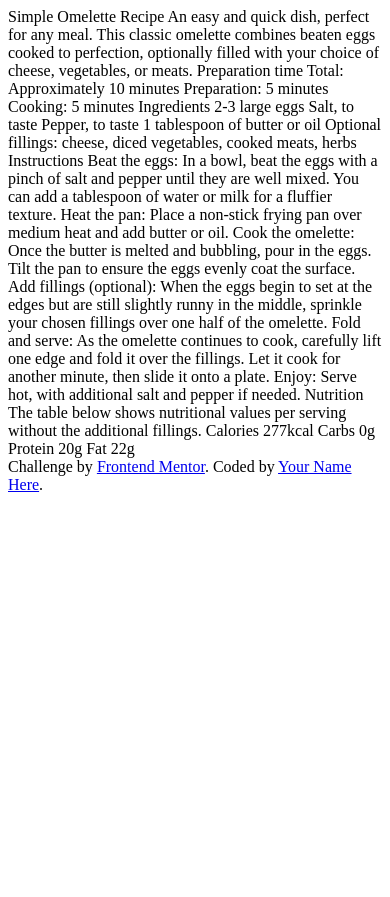
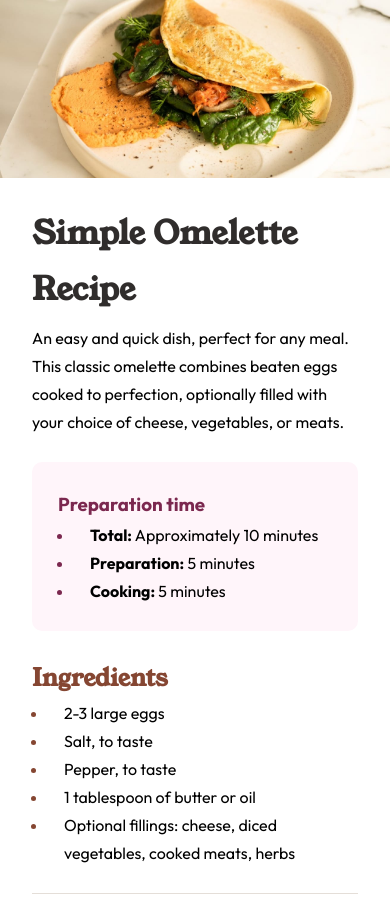
Before and after one commit to curricle/Recipe-Page, a plain HTML site: page index.html in a window 390 px wide. Shown: the top 897 px of the page. Before the commit the page ends 844 px from the top, so only its background shows below. Drawn offline with Linux system fonts and the light colour scheme.

Commit message:
Solution

```diff
--- a/index.html
+++ b/index.html
@@ -8,67 +8,92 @@
 
   <title>Frontend Mentor | Recipe page</title>
 
-  <link rel="stylesheet" src="styles.css">
+  <link rel="stylesheet" href="styles.css">
 
 </head>
 <body>
 
-  Simple Omelette Recipe
+  <main id="recipe">
 
-  An easy and quick dish, perfect for any meal. This classic omelette combines beaten eggs cooked
-  to perfection, optionally filled with your choice of cheese, vegetables, or meats.
+    <header>
+      <img id="header-image" src="assets/images/image-omelette.jpeg" alt="Omelette with vegetables"/>
+      <h1>Simple Omelette Recipe</h1>
+    </header>
 
-  Preparation time
+      <p>An easy and quick dish, perfect for any meal. This classic omelette combines beaten eggs cooked
+      to perfection, optionally filled with your choice of cheese, vegetables, or meats.</p>
 
-  Total: Approximately 10 minutes
-  Preparation: 5 minutes
-  Cooking: 5 minutes
+      <div id="prep-time">
+        <h3>Preparation time</h3>
+        <ul>
+          <li><span class="list-start">Total:</span> Approximately 10 minutes</li>
+          <li><span class="list-start">Preparation:</span> 5 minutes</li>
+          <li><span class="list-start">Cooking:</span> 5 minutes</li>
+        </ul>
+      </div>
 
-  Ingredients
+      <section>
+        <h2>Ingredients</h2>
 
-  2-3 large eggs
-  Salt, to taste
-  Pepper, to taste
-  1 tablespoon of butter or oil
-  Optional fillings: cheese, diced vegetables, cooked meats, herbs
+      <ul>
+        <li>2-3 large eggs</li>
+        <li>Salt, to taste</li>
+        <li>Pepper, to taste</li>
+        <li>1 tablespoon of butter or oil</li>
+        <li>Optional fillings: cheese, diced vegetables, cooked meats, herbs</li>
+      </ul>
+    </section>
 
-  Instructions
+      <hr>
 
-  Beat the eggs: In a bowl, beat the eggs with a pinch of salt and pepper until they are well mixed.
-  You can add a tablespoon of water or milk for a fluffier texture.
+      <section>
+        <h2>Instructions</h2>
 
-  Heat the pan: Place a non-stick frying pan over medium heat and add butter or oil.
+        <ol>
+          <li><span class="list-start">Beat the eggs:</span> In a bowl, beat the eggs with a pinch of salt and pepper until they are well mixed.
+        You can add a tablespoon of water or milk for a fluffier texture.</li>
+          <li><span class="list-start">Heat the pan:</span> Place a non-stick frying pan over medium heat and add butter or oil.</li>
+          <li><span class="list-start">Cook the omelette:</span> Once the butter is melted and bubbling, pour in the eggs. Tilt the pan to ensure
+        the eggs evenly coat the surface.</li>
+          <li><span class="list-start">Add fillings (optional):</span> When the eggs begin to set at the edges but are still slightly runny in the
+        middle, sprinkle your chosen fillings over one half of the omelette.</li>
+          <li><span class="list-start">Fold and serve:</span> As the omelette continues to cook, carefully lift one edge and fold it over the
+        fillings. Let it cook for another minute, then slide it onto a plate.</li>
+          <li><span class="list-start">Enjoy:</span> Serve hot, with additional salt and pepper if needed.</li>
+        </ol>
+      </section>
 
-  Cook the omelette: Once the butter is melted and bubbling, pour in the eggs. Tilt the pan to ensure
-  the eggs evenly coat the surface.
+      <hr>
 
-  Add fillings (optional): When the eggs begin to set at the edges but are still slightly runny in the
-  middle, sprinkle your chosen fillings over one half of the omelette.
+      <section>
+        <h2>Nutrition</h2>
+        <p>The table below shows nutritional values per serving without the additional fillings.</p>
 
-  Fold and serve: As the omelette continues to cook, carefully lift one edge and fold it over the
-  fillings. Let it cook for another minute, then slide it onto a plate.
+        <div id="nutrition-chart">
+          <span class="chart-item nutrition-label">Calories</span>
+          <span class="chart-item nutrition-value">277kcal</span>
 
-  Enjoy: Serve hot, with additional salt and pepper if needed.
+          <hr>
+          <span class="chart-item nutrition-label">Carbs</span>
+          <span class="chart-item nutrition-value">0g</span>
+          <hr>
 
-  Nutrition
+          <span class="chart-item nutrition-label">Protein</span>
+          <span class="chart-item nutrition-value">20g</span>
+          <hr>
 
-  The table below shows nutritional values per serving without the additional fillings.
+          <span class="chart-item nutrition-label">Fat</span>
+          <span class="chart-item nutrition-value">22g</span>
+        </div>
+      </section>
 
-  Calories
-  277kcal
+  </main>
 
-  Carbs
-  0g
 
-  Protein
-  20g
 
-  Fat
-  22g
-
-  <div class="attribution">
+  <footer class="attribution">
     Challenge by <a href="https://www.frontendmentor.io?ref=challenge" target="_blank">Frontend Mentor</a>.
-    Coded by <a href="#">Your Name Here</a>.
-  </div>
+    Coded by <a href="https://github.com/curricle">S. Jordan</a>.
+  </footer>
 </body>
 </html>
--- a/styles.css
+++ b/styles.css
@@ -1,4 +1,129 @@
+@font-face {
+    font-family: "Young Serif";
+    src: url("assets/fonts/young-serif/YoungSerif-Regular.ttf");
+}
+@font-face {
+    font-family: "Outfit";
+    src: url("assets/fonts/outfit/Outfit-VariableFont_wght.ttf");
+}
+:root {
+    --white: hsl(0, 0%, 100%);
 
+    --Stone-100: hsl(30, 54%, 90%);
+    --Stone-150: hsl(30, 18%, 87%);
+    --Stone-600: hsl(30, 10%, 34%);
+    --Stone-900: hsl(24, 5%, 18%);
 
-.attribution { font-size: 11px; text-align: center; }
-.attribution a { color: hsl(228, 45%, 44%); }
+    --Brown-800: hsl(14, 45%, 36%);
+
+    --Rose-800: hsl(332, 51%, 32%);
+    --Rose-50: hsl(330, 100%, 98%);
+}
+* {
+    box-sizing: border-box;
+    margin: 0;
+    padding: 0;
+    line-height: 175%;
+}
+body {
+    background-color: var(--Stone-100);
+    display: flex;
+    flex-direction: column;
+    width: 100vw;
+    align-items: center;
+    justify-content: center;
+    font-family: "Outfit", sans-serif;
+}
+h1, h2 {
+    font-family: "Young Serif", serif;
+}
+h1 {
+    margin-top: 20px;
+    margin-bottom: -20px;
+    color: var(--Stone-900);
+}
+h2 {
+    color: var(--Brown-800);
+}
+h3 {
+    color: var(--Rose-800);
+}
+ol, ul {
+    margin-left: 16px;
+}
+li {
+    padding-left: 16px;
+}
+li::marker {
+    color: var(--Brown-800);
+    font-weight: 700;
+}
+hr {
+    border: none;
+    height: 1px;
+    background-color: var(--Stone-150);
+}
+#recipe {
+    background-color: var(--white);
+    width: 35%;
+    padding: 32px;
+    border-radius: 20px;
+    margin: 150px 0;
+    display: flex;
+    flex-direction: column;
+    gap: 26px;
+}
+#header-image {
+    width: 100%;
+    border-radius: 10px;
+}
+#prep-time {
+    background-color: var(--Rose-50);
+    padding: 26px;
+    border-radius: 10px;
+}
+#prep-time li::marker {
+    color: var(--Rose-800);
+}
+.list-start {
+    font-weight: 700;
+}
+#nutrition-chart {
+    display: grid;
+    grid-template-areas: 1fr 1fr;
+}
+#nutrition-chart hr {
+    grid-column-start: span 2;
+}
+.chart-item {
+    padding: 10px 20px;
+}
+.nutrition-value {
+    font-weight: 700;
+    color: var(--Brown-800);
+}
+@media screen and (max-width: 1024px) {
+    #recipe {
+        width: 80%;
+    }
+}
+@media screen and (max-width: 412px) {
+    #recipe {
+        width: 100%;
+        margin: 0;
+        border-radius: 0;
+    }
+    #header-image {
+        border-radius: 0;
+        width: 100vw;
+        margin: -32px 0 0 -32px;
+    }
+}
+.attribution {
+    font-size: 11px;
+    text-align: center;
+    padding: 10px;
+}
+.attribution a {
+    color: var(--Brown-800);
+}
```
Also changed, not shown: 2 other files.
